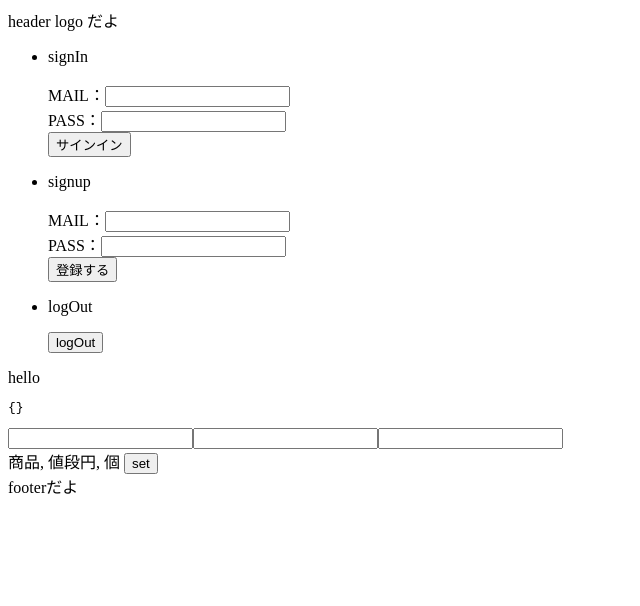
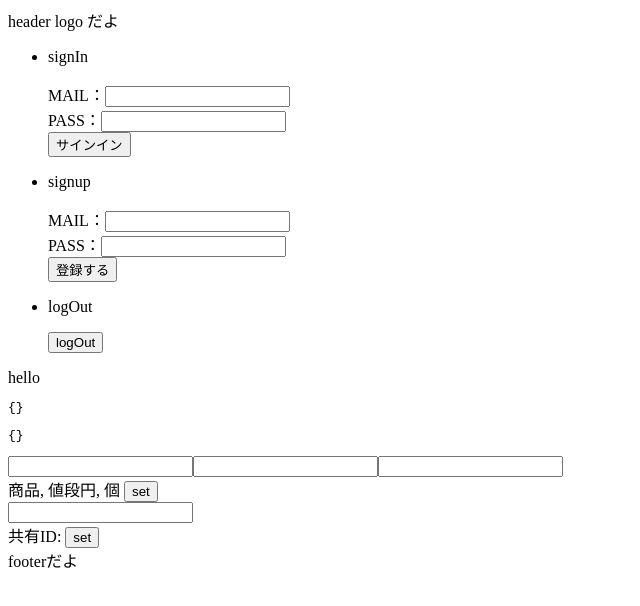
Before and after one commit to no-na-ka/errand_app, a Vue app: page / in a window 1280 px wide. Shown: the top 606 px of the page, without its empty margins (0-640 px from the left). Built offline with nearby package versions, Linux system fonts and the light colour scheme; no server answers.

Commit message:
シェア用ID設定追加完了

```diff
--- a/src/App.vue
+++ b/src/App.vue
@@ -3,6 +3,7 @@
     <Header />
     <Home />
     <ErrandMenuInput />
+    <ShareIdInput />
     <Footer />
   </div>
 </template>
@@ -11,6 +12,7 @@
 import Home from './components/Home'
 import Header from './components/Header'
 import ErrandMenuInput from './components/ErrandMenu/ErrandMenuInput'
+import ShareIdInput from './components/ShareIdInput/ShareIdInput'
 import Footer from './components/Footer'
 
 export default {
@@ -19,6 +21,7 @@ export default {
     Header,
     Home,
     ErrandMenuInput,
+    ShareIdInput,
     Footer
   }
 }
--- a/src/Firebase.js
+++ b/src/Firebase.js
@@ -30,8 +30,8 @@ export default {
   onAuth() {
     firebase.auth().onAuthStateChanged(user => {
       user = user ? user : {};
+
       store.commit('isUser', user);
-      store.commit('isUserSignInStatus', user.uid ? true : false);
     });
   },
   // データベースから情報取得
@@ -87,5 +87,18 @@ export default {
     .database()
     .ref(roomId)
     .push(dataDisc);
+  },
+  ////////// 買い物リスト追加
+  setShareId(e, f) {
+    const path = f + '/shareId'
+    console.log(path)
+    console.log(e)
+    firebase
+    .database()
+    .ref(path)
+    .set(e)
+
+    store.commit('isShareId', e)
+
   }
 }
--- a/src/components/Home.vue
+++ b/src/components/Home.vue
@@ -2,6 +2,7 @@
     <section>
         <div>hello</div>
         <pre>{{ user }}</pre>
+        <pre>{{ shareId }}</pre>
         <pre>{{ list }}</pre>
     </section>
 </template>
@@ -20,6 +21,10 @@ export default {
             let user = this.$store.state.user
             return user.uid
         },
+        shareId() {
+            let shareId = this.$store.state.shareId
+            return shareId
+        },
         list () {
             let list = this.$store.state.list
             return list
--- /dev/null
+++ b/src/components/ShareIdInput/ShareIdInput.vue
@@ -0,0 +1,31 @@
+<template>
+    <section>
+        <form>
+            <input type="text" name="errandItemName"  v-model="shareId">
+        </form>
+        共有ID: {{ shareId }}
+
+        <button type="button" @click="setShareId()">set</button>
+    </section>
+</template>
+
+<script>
+import firebase from '../../Firebase'
+
+export default {
+    name: 'errandItem',
+    data() {
+        return {
+            shareId: '',
+        }
+    },
+    methods: {
+        setShareId() {
+            let shareIdNum = this.shareId
+            firebase.setShareId(shareIdNum, this.$store.state.user.uid)
+        }
+
+    }
+
+}
+</script>
--- a/src/store/index.js
+++ b/src/store/index.js
@@ -6,23 +6,22 @@ Vue.use(Vuex)
 export default new Vuex.Store({
     state: {
         user: {},
-        status: false,
-        list: {}
+        list: {},
+        shareId: {},
     },
     getters: {
 
     },
     mutations: {
-        isUser(state, property) {
-            state.user = property
-        },
-        isUserSignInStatus(state, status) {
-            state.status = status
+        isUser(state, userItem) {
+            state.user = userItem
         },
         isListItems(state, listItem) {
             state.list = listItem
+        },
+        isShareId(state, ShareIdItem) {
+            state.shareId = ShareIdItem
         }
-
     },
     actions: {
 
```
